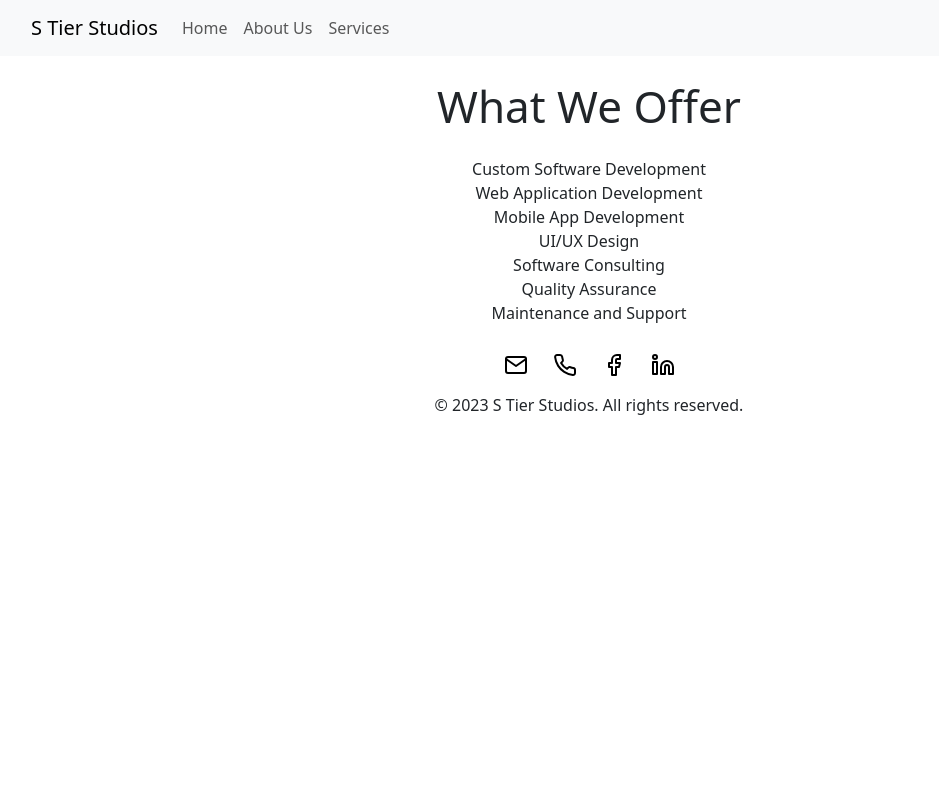
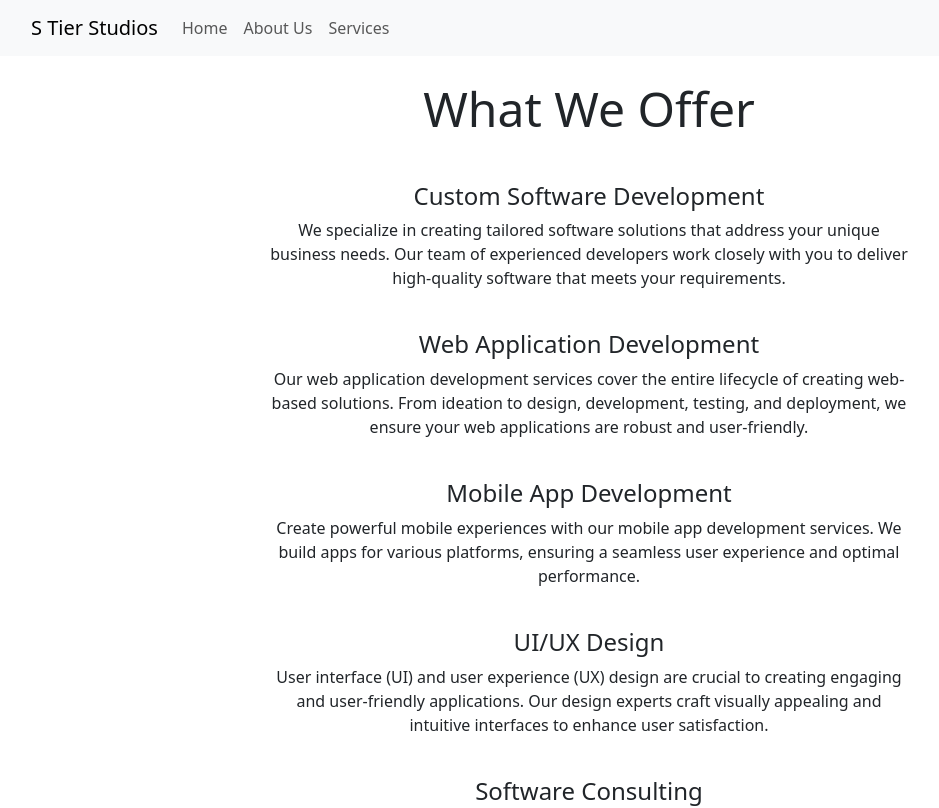
Before and after one commit to marshallpeters5/stier-studios-company-web, a React (Create React App) app: page /services in a window 1280 px wide. Shown: the top 808 px of the page, without its empty margins (51-990 px from the left). Built offline with nearby package versions, Linux system fonts and the light colour scheme.

Commit message:
working stable

```diff
--- a/src/components/AboutUs.js
+++ b/src/components/AboutUs.js
@@ -12,7 +12,7 @@ function AboutUs() {
         exceptional results. Get to know some of the key members who bring
         creativity, expertise, and innovation to every project.
       </p>
-      <div className="row">
+      <div className="row align-center">
         {employeesData.map((employee, index) => (
           <div className="col-md-6 mb-4" key={index}>
             <Card>
--- a/src/components/Header.js
+++ b/src/components/Header.js
@@ -49,6 +49,31 @@ function Header() {
                 Services
               </Link>
             </li>
+            </ul>
+            <ul className="navbar-nav ml-auto">
+            <li className="nav-item d-lg-none">
+            <hr class="hr hr-blurry" />
+            </li>
+            {/* Phone Number Link */}
+            <li className="nav-item">
+              <a
+                className="nav-link d-lg-none" // Only visible on mobile (lg screen size and smaller)
+                href="tel:1234567890"
+                onClick={closeNavbar}
+              >
+                <i className="bi bi-telephone-fill"></i>Phone
+              </a>
+            </li>
+            {/* Email Link */}
+            <li className="nav-item">
+              <a
+                className="nav-link d-lg-none" // Only visible on mobile (lg screen size and smaller)
+                href="mailto:info@example.com"
+                onClick={closeNavbar}
+              >
+                <i className="bi bi-envelope-fill"></i>Email
+              </a>
+            </li>
           </ul>
         </div>
       </div>
--- a/src/components/Home.js
+++ b/src/components/Home.js
@@ -57,7 +57,6 @@ function Home() {
         />
       </div>
 
-      <div className="hometext-container-bottom">
         <img
           src="/images/coder.png"
           alt="S Tier Studios Ideals"
@@ -71,7 +70,8 @@ function Home() {
             alignItems: "center",
           }}
         />
-        <h2 className="m-4">Our Business Promise</h2>
+        <h3>Our Business Promise</h3>
+        <div className="hometext-bottom">
         <p className="m-4 hometext">
           We believe in the power of ideals, hard work, and ingenuity. Our team
           is driven by the pursuit of excellence, and we approach every project
@@ -82,7 +82,7 @@ function Home() {
           remarkable solutions.
         </p>
       </div>
-    </div>
+  </div>
   );
 }
 
--- a/src/components/Services.js
+++ b/src/components/Services.js
@@ -1,22 +1,54 @@
 import React from "react";
+import "../styles/Services.css"
 
 function Services() {
   const services = [
-    "Custom Software Development",
-    "Web Application Development",
-    "Mobile App Development",
-    "UI/UX Design",
-    "Software Consulting",
-    "Quality Assurance",
-    "Maintenance and Support",
+    {
+      title: "Custom Software Development",
+      description:
+        "We specialize in creating tailored software solutions that address your unique business needs. Our team of experienced developers work closely with you to deliver high-quality software that meets your requirements.",
+    },
+    {
+      title: "Web Application Development",
+      description:
+        "Our web application development services cover the entire lifecycle of creating web-based solutions. From ideation to design, development, testing, and deployment, we ensure your web applications are robust and user-friendly.",
+    },
+    {
+      title: "Mobile App Development",
+      description:
+        "Create powerful mobile experiences with our mobile app development services. We build apps for various platforms, ensuring a seamless user experience and optimal performance.",
+    },
+    {
+      title: "UI/UX Design",
+      description:
+        "User interface (UI) and user experience (UX) design are crucial to creating engaging and user-friendly applications. Our design experts craft visually appealing and intuitive interfaces to enhance user satisfaction.",
+    },
+    {
+      title: "Software Consulting",
+      description:
+        "Our software consulting services provide expert insights into technology strategies, architecture, and best practices. Whether you need guidance on project planning, technology stack selection, or implementation, we're here to help.",
+    },
+    {
+      title: "Quality Assurance",
+      description:
+        "Quality assurance is at the heart of delivering reliable software solutions. Our QA team ensures that your software meets the highest standards by conducting thorough testing and validation.",
+    },
+    {
+      title: "Maintenance and Support",
+      description:
+        "Our support doesn't end with deployment. We offer ongoing maintenance and support services to ensure your software remains up-to-date, secure, and operates smoothly.",
+    },
   ];
 
   return (
     <div>
-      <h2 className="m-4 heading">What We Offer</h2>
+      <h2 className="m-4 heading" id="offer">What We Offer</h2>
       <ul style={{ listStyle: "none", padding: 0 }}>
         {services.map((service, index) => (
-          <li key={index}>{service}</li>
+          <li key={index}>
+            <h4 className="service-title">{service.title}</h4>
+            <p className="service-description">{service.description}</p>
+          </li>
         ))}
       </ul>
     </div>
--- a/src/index.css
+++ b/src/index.css
@@ -17,5 +17,5 @@ code {
 }
 
 .heading {
-  font-size: 44px;
+  font-size: 48px;
 }
--- a/src/index.js
+++ b/src/index.js
@@ -3,6 +3,7 @@ import ReactDOM from "react-dom/client";
 import "./index.css"; // Import your custom styles
 import "bootstrap/dist/css/bootstrap.css"; // Import Bootstrap styles
 import "bootstrap/dist/js/bootstrap.bundle.min.js";
+import "../src/styles/Header.css"
 import App from "./App";
 import reportWebVitals from "./reportWebVitals";
 
--- a/src/styles/Footer.css
+++ b/src/styles/Footer.css
@@ -1,5 +1,6 @@
 .footer-container {
   display: flex;
+  padding-top: 30px;
   flex-direction: column;
   top: 100;
 }
--- /dev/null
+++ b/src/styles/Header.css
@@ -0,0 +1 @@
+/* Empty for now */
--- a/src/styles/Home.css
+++ b/src/styles/Home.css
@@ -1,4 +1,4 @@
-  .hometext-left {
+ .hometext-left {
     flex-direction: row;
   }
 
@@ -11,26 +11,35 @@
     flex-direction: row;
     justify-content: space-between;
     align-items: center;
-    margin: 20px 0;
+    margin-left: 200px;
+    margin-right: 200px;
 
-    @media (max-width: 992px) {
+    @media (max-width: 1200px) {
         display: block;
+        margin-left: 20px;
+        margin-right: 20px;
       }
   }
 
-  .hometext-container-bottom {
+  .hometext-bottom {
     display: flex;
-    flex-direction: column;
+    flex-direction: row;
     align-items: center;
     text-align: center;
     margin-left: 200px;
     margin-right: 200px;
 
-    @media (max-width: 992px) {
-      margin: 20px;
-    }
+
+    @media (max-width: 1200px) {
+        margin-left: 20px;
+        margin-right: 20px;
+      }
   }
 
-  .hometext {
-    margin-top: 20px;
+  #promise {
+    margin-top: 40px;
   }
+/*
+.hometext {
+    text-align: left;
+} removed for now */
--- /dev/null
+++ b/src/styles/Services.css
@@ -0,0 +1,30 @@
+#offer {
+    padding-bottom: 20px;
+  }
+
+.service-title {
+    margin-bottom: 0.5rem;
+  }
+
+  .service-description {
+    margin-bottom: 2.5rem;
+    margin-left: 35%;
+    margin-right: 35%;
+  }
+
+  /* Media query for mobile devices */
+  @media (max-width: 800px) {
+    .service-description {
+        margin-left: 2rem;
+        margin-right: 2rem;
+    }
+  }
+
+    /* Media query for mobile devices */
+    @media (max-width: 2000px) {
+        .service-description {
+            margin-bottom: 2.5rem;
+            margin-left: 25%;
+            margin-right: 25%;
+          }
+      }
```
